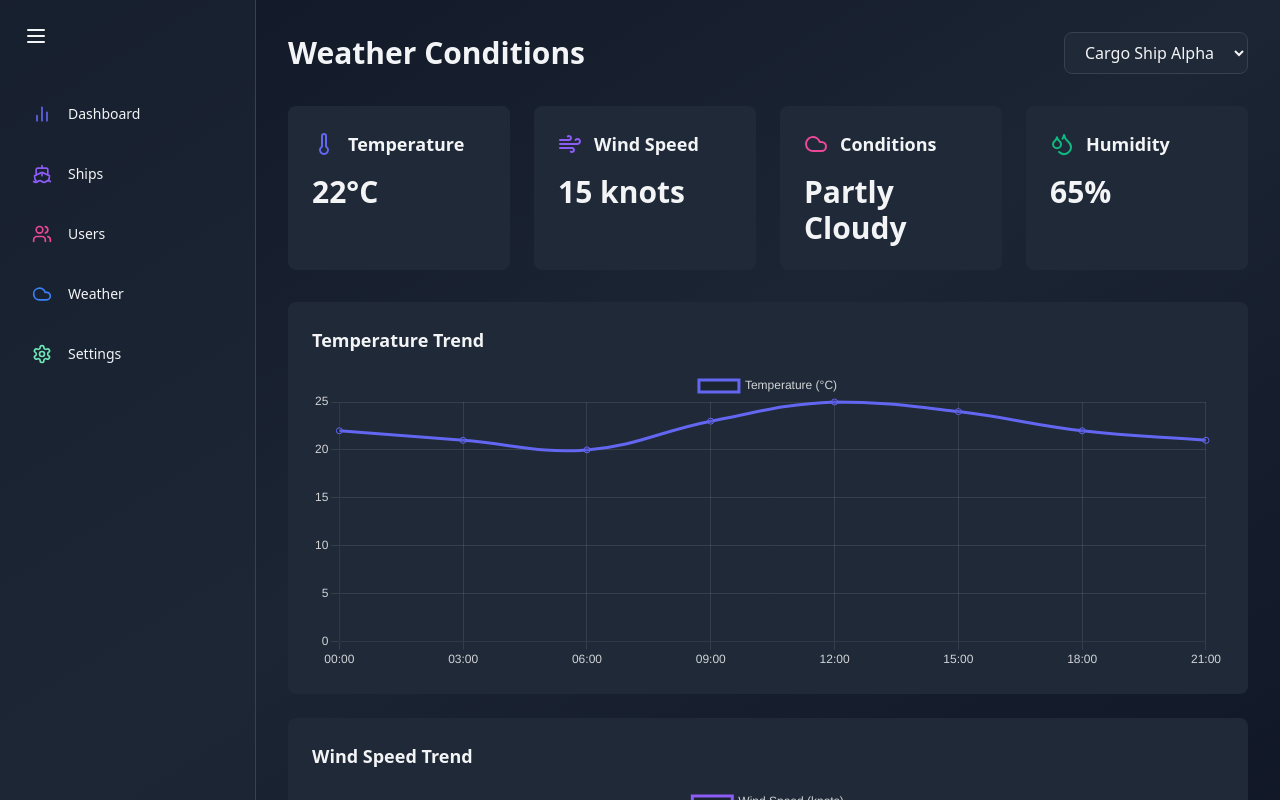
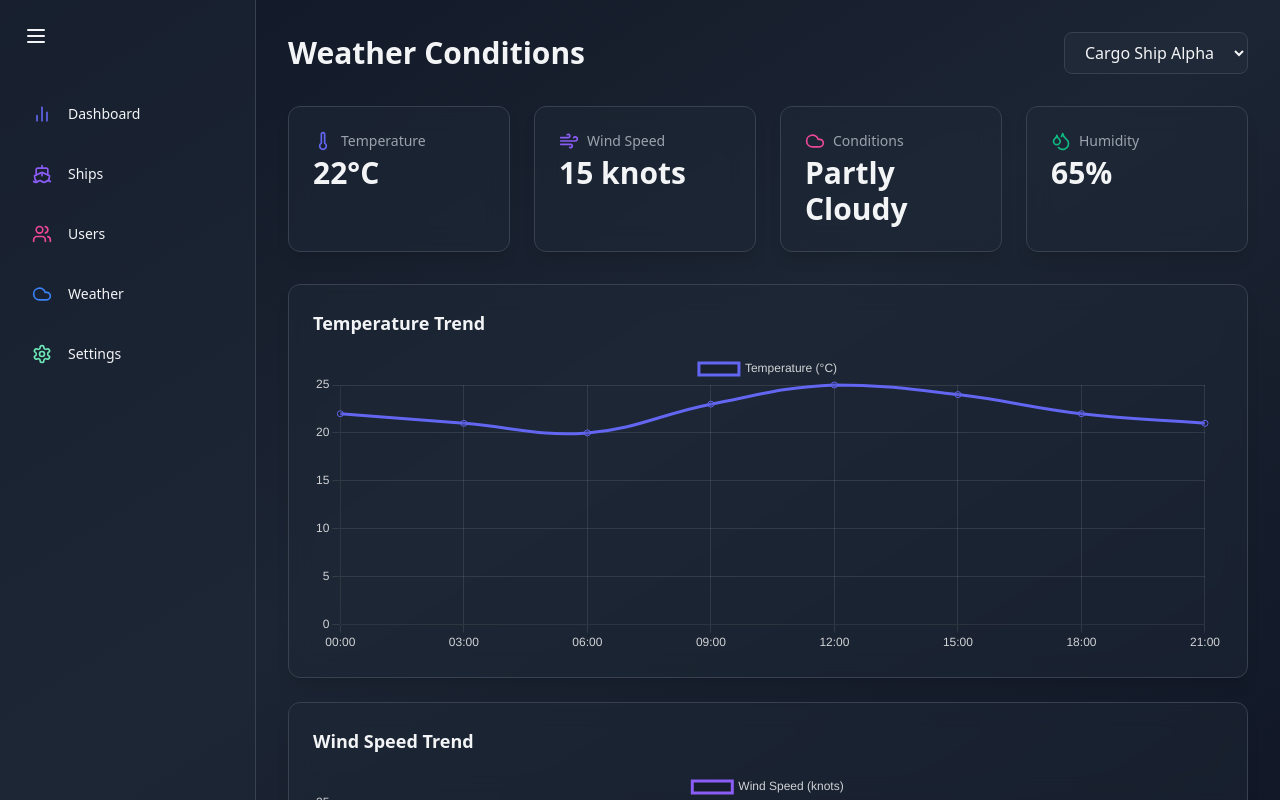
Before and after one commit to ShaYri12/ships-admin-dashboard, a React (Vite) app: page /weather in a window 1280 px wide. Built offline with nearby package versions, Linux system fonts and the light colour scheme.

Commit message:
some improvements

```diff
--- a/src/pages/DashboardPage.jsx
+++ b/src/pages/DashboardPage.jsx
@@ -1,7 +1,9 @@
 import React from "react";
 import { MapContainer, TileLayer, Marker, Popup } from "react-leaflet";
 import "leaflet/dist/leaflet.css";
-import { Ship } from "lucide-react";
+import { Ship, Anchor, Navigation, Fuel, Wind } from "lucide-react";
+import { motion } from "framer-motion";
+import StatCard from "../components/common/StatCard";
 
 // Mock data - will be replaced with API data later
 const MOCK_SHIPS = [
@@ -23,11 +25,52 @@ const MOCK_SHIPS = [
   },
 ];
 
+// Mock stats data
+const DASHBOARD_STATS = {
+  activeShips: "12",
+  totalCargo: "45,678 tons",
+  fuelConsumption: "1,234 tons",
+  avgSpeed: "18 knots",
+};
+
 const DashboardPage = () => {
   return (
     <div className="p-8">
       <div className="max-w-7xl mx-auto">
         <h1 className="text-3xl font-bold mb-8">Ships Dashboard</h1>
+
+        {/* Stats Cards */}
+        <motion.div
+          className="grid grid-cols-1 gap-5 sm:grid-cols-2 lg:grid-cols-4 mb-8"
+          initial={{ opacity: 0, y: 20 }}
+          animate={{ opacity: 1, y: 0 }}
+          transition={{ duration: 1 }}
+        >
+          <StatCard
+            name="Active Ships"
+            icon={Ship}
+            value={DASHBOARD_STATS.activeShips}
+            color="#6366f1"
+          />
+          <StatCard
+            name="Total Cargo"
+            icon={Anchor}
+            value={DASHBOARD_STATS.totalCargo}
+            color="#8B5CF6"
+          />
+          <StatCard
+            name="Fuel Consumption"
+            icon={Fuel}
+            value={DASHBOARD_STATS.fuelConsumption}
+            color="#EC4899"
+          />
+          <StatCard
+            name="Average Speed"
+            icon={Navigation}
+            value={DASHBOARD_STATS.avgSpeed}
+            color="#10B981"
+          />
+        </motion.div>
 
         {/* World Map */}
         <div className="bg-gray-800 rounded-lg p-4 mb-8">
@@ -61,7 +104,15 @@ const DashboardPage = () => {
         {/* Ships Overview */}
         <div className="grid grid-cols-1 md:grid-cols-2 lg:grid-cols-3 gap-6">
           {MOCK_SHIPS.map((ship) => (
-            <div key={ship.id} className="bg-gray-800 rounded-lg p-6">
+            <motion.div
+              key={ship.id}
+              className="bg-gray-800 bg-opacity-50 backdrop-blur-md overflow-hidden shadow-lg rounded-xl border border-gray-700"
+              whileHover={{
+                y: -5,
+                boxShadow: "0 25px 50px -12px rgba(0, 0, 0, 0.5)",
+              }}
+            >
+              <div className="px-4 py-5 sm:p-6">
                 <div className="flex items-center mb-4">
                   <Ship className="w-6 h-6 mr-3" style={{ color: "#6366f1" }} />
                   <h3 className="text-lg font-semibold">{ship.name}</h3>
@@ -79,6 +130,7 @@ const DashboardPage = () => {
                   </p>
                 </div>
               </div>
+            </motion.div>
           ))}
         </div>
       </div>
--- a/src/pages/ShipsPage.jsx
+++ b/src/pages/ShipsPage.jsx
@@ -13,6 +13,7 @@ import {
   Legend,
 } from "chart.js";
 import { Ship, Anchor, Navigation } from "lucide-react";
+import { motion } from "framer-motion";
 
 // Register ChartJS components
 ChartJS.register(
@@ -293,7 +294,13 @@ const ShipsPage = () => {
 
         {/* Ship Details */}
         <div className="grid grid-cols-1 md:grid-cols-3 gap-6 mb-8">
-          <div className="bg-gray-800 rounded-lg p-6">
+          <motion.div
+            className="bg-gray-800 bg-opacity-50 backdrop-blur-md overflow-hidden shadow-lg rounded-xl border border-gray-700 p-6"
+            whileHover={{
+              y: -5,
+              boxShadow: "0 25px 50px -12px rgba(0, 0, 0, 0.5)",
+            }}
+          >
             <div className="flex items-center mb-4">
               <Ship className="w-6 h-6 mr-3" style={{ color: "#6366f1" }} />
               <h3 className="text-lg font-semibold">Ship Details</h3>
@@ -311,9 +318,15 @@ const ShipsPage = () => {
                 <span className="text-white">{selectedShip.speed} knots</span>
               </p>
             </div>
-          </div>
+          </motion.div>
 
-          <div className="bg-gray-800 rounded-lg p-6">
+          <motion.div
+            className="bg-gray-800 bg-opacity-50 backdrop-blur-md overflow-hidden shadow-lg rounded-xl border border-gray-700 p-6"
+            whileHover={{
+              y: -5,
+              boxShadow: "0 25px 50px -12px rgba(0, 0, 0, 0.5)",
+            }}
+          >
             <div className="flex items-center mb-4">
               <Navigation
                 className="w-6 h-6 mr-3"
@@ -337,9 +350,15 @@ const ShipsPage = () => {
                 </span>
               </p>
             </div>
-          </div>
+          </motion.div>
 
-          <div className="bg-gray-800 rounded-lg p-6">
+          <motion.div
+            className="bg-gray-800 bg-opacity-50 backdrop-blur-md overflow-hidden shadow-lg rounded-xl border border-gray-700 p-6"
+            whileHover={{
+              y: -5,
+              boxShadow: "0 25px 50px -12px rgba(0, 0, 0, 0.5)",
+            }}
+          >
             <div className="flex items-center mb-4">
               <Anchor className="w-6 h-6 mr-3" style={{ color: "#EC4899" }} />
               <h3 className="text-lg font-semibold">Status</h3>
@@ -356,13 +375,13 @@ const ShipsPage = () => {
                 <span>{selectedShip.status}</span>
               </div>
             </div>
-          </div>
+          </motion.div>
         </div>
 
         {/* Performance Charts */}
         <div className="grid grid-cols-1 lg:grid-cols-2 gap-6 mb-6">
           {/* Performance Metrics */}
-          <div className="bg-gray-800 rounded-lg p-6">
+          <div className="bg-gray-800 bg-opacity-50 backdrop-blur-md overflow-hidden shadow-lg rounded-xl border border-gray-700 p-6">
             <h3 className="text-lg font-semibold mb-4">Performance Metrics</h3>
             <div className="h-[300px]">
               <Line
@@ -373,7 +392,7 @@ const ShipsPage = () => {
           </div>
 
           {/* Cargo Distribution */}
-          <div className="bg-gray-800 rounded-lg p-6">
+          <div className="bg-gray-800 bg-opacity-50 backdrop-blur-md overflow-hidden shadow-lg rounded-xl border border-gray-700 p-6">
             <h3 className="text-lg font-semibold mb-4">Cargo Distribution</h3>
             <div className="h-[300px]">
               <Doughnut
@@ -385,7 +404,7 @@ const ShipsPage = () => {
         </div>
 
         {/* Maintenance Chart */}
-        <div className="bg-gray-800 rounded-lg p-6">
+        <div className="bg-gray-800 bg-opacity-50 backdrop-blur-md overflow-hidden shadow-lg rounded-xl border border-gray-700 p-6">
           <h3 className="text-lg font-semibold mb-4">
             Maintenance Hours by Department
           </h3>
--- a/src/pages/WeatherPage.jsx
+++ b/src/pages/WeatherPage.jsx
@@ -11,6 +11,7 @@ import {
   Legend,
 } from "chart.js";
 import { Cloud, Wind, Thermometer, Droplets } from "lucide-react";
+import StatCard from "../components/common/StatCard";
 
 // Register ChartJS components
 ChartJS.register(
@@ -150,45 +151,35 @@ const WeatherPage = () => {
 
         {/* Current Weather Overview */}
         <div className="grid grid-cols-1 md:grid-cols-4 gap-6 mb-8">
-          <div className="bg-gray-800 rounded-lg p-6">
-            <div className="flex items-center mb-4">
-              <Thermometer
-                className="w-6 h-6 mr-3"
-                style={{ color: "#6366f1" }}
-              />
-              <h3 className="text-lg font-semibold">Temperature</h3>
-            </div>
-            <div className="text-3xl font-bold">22°C</div>
-          </div>
-
-          <div className="bg-gray-800 rounded-lg p-6">
-            <div className="flex items-center mb-4">
-              <Wind className="w-6 h-6 mr-3" style={{ color: "#8B5CF6" }} />
-              <h3 className="text-lg font-semibold">Wind Speed</h3>
-            </div>
-            <div className="text-3xl font-bold">15 knots</div>
-          </div>
-
-          <div className="bg-gray-800 rounded-lg p-6">
-            <div className="flex items-center mb-4">
-              <Cloud className="w-6 h-6 mr-3" style={{ color: "#EC4899" }} />
-              <h3 className="text-lg font-semibold">Conditions</h3>
-            </div>
-            <div className="text-3xl font-bold">Partly Cloudy</div>
-          </div>
-
-          <div className="bg-gray-800 rounded-lg p-6">
-            <div className="flex items-center mb-4">
-              <Droplets className="w-6 h-6 mr-3" style={{ color: "#10B981" }} />
-              <h3 className="text-lg font-semibold">Humidity</h3>
-            </div>
-            <div className="text-3xl font-bold">65%</div>
-          </div>
+          <StatCard
+            name="Temperature"
+            icon={Thermometer}
+            value="22°C"
+            color="#6366f1"
+          />
+          <StatCard
+            name="Wind Speed"
+            icon={Wind}
+            value="15 knots"
+            color="#8B5CF6"
+          />
+          <StatCard
+            name="Conditions"
+            icon={Cloud}
+            value="Partly Cloudy"
+            color="#EC4899"
+          />
+          <StatCard
+            name="Humidity"
+            icon={Droplets}
+            value="65%"
+            color="#10B981"
+          />
         </div>
 
         {/* Weather Graphs */}
         <div className="grid grid-cols-1 gap-6">
-          <div className="bg-gray-800 rounded-lg p-6">
+          <div className="bg-gray-800 bg-opacity-50 backdrop-blur-md overflow-hidden shadow-lg rounded-xl border border-gray-700 p-6">
             <h3 className="text-lg font-semibold mb-4">Temperature Trend</h3>
             <div className="h-[300px]">
               <Line
@@ -198,14 +189,14 @@ const WeatherPage = () => {
             </div>
           </div>
 
-          <div className="bg-gray-800 rounded-lg p-6">
+          <div className="bg-gray-800 bg-opacity-50 backdrop-blur-md overflow-hidden shadow-lg rounded-xl border border-gray-700 p-6">
             <h3 className="text-lg font-semibold mb-4">Wind Speed Trend</h3>
             <div className="h-[300px]">
               <Line data={MOCK_WEATHER_DATA.wind} options={chartOptions} />
             </div>
           </div>
 
-          <div className="bg-gray-800 rounded-lg p-6">
+          <div className="bg-gray-800 bg-opacity-50 backdrop-blur-md overflow-hidden shadow-lg rounded-xl border border-gray-700 p-6">
             <h3 className="text-lg font-semibold mb-4">Humidity Trend</h3>
             <div className="h-[300px]">
               <Line data={MOCK_WEATHER_DATA.humidity} options={chartOptions} />
```
Also changed, not shown: src/components/common/StatCard.jsx (+5 -5 lines). Lines whose indentation alone changed are shown as unchanged.
